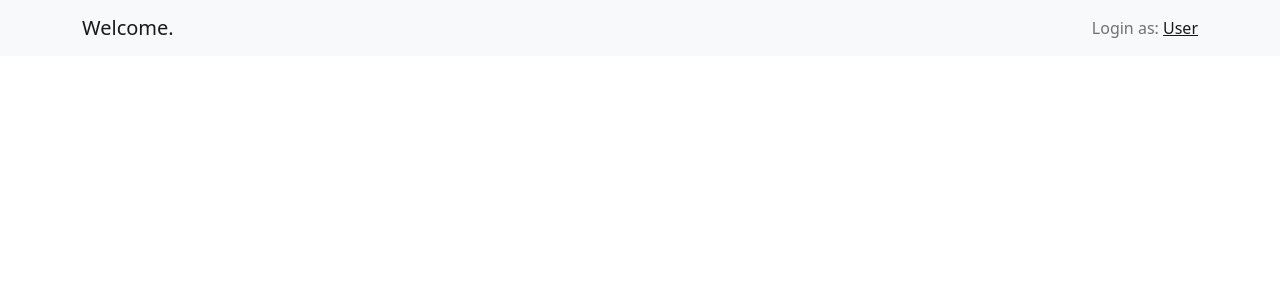
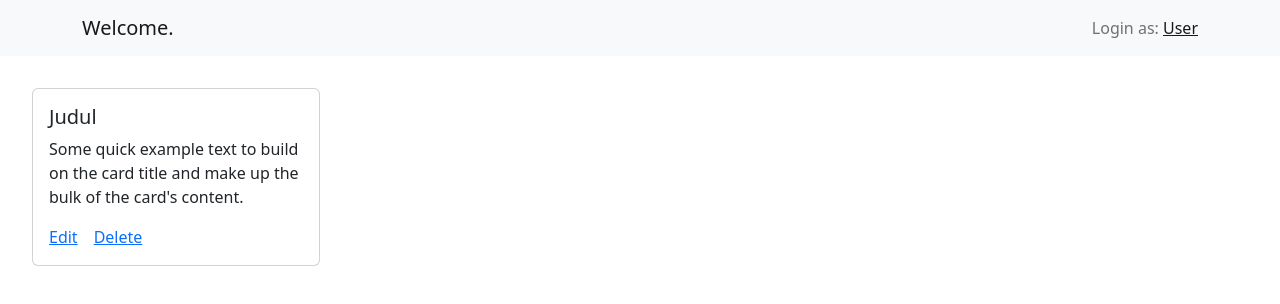
Before and after one commit to salsabilaathika-97/Mock-Test-Login, a React (Create React App) app: page /home in a window 1280 px wide. Shown: the top 304 px of the page. Built offline with nearby package versions, Linux system fonts and the light colour scheme.

Commit message:
create todo component

```diff
--- /dev/null
+++ b/src/components/ToDo/ToDo.js
@@ -0,0 +1,20 @@
+import Card from 'react-bootstrap/Card'
+
+const ToDo = () => {
+    return (
+        <Card style = {{width: '18rem'}}>
+            <Card.Body>
+                <Card.Title>
+                    Judul
+                </Card.Title>
+                <Card.Text>
+                    Some quick example text to build on the card title and make up the bulk of the card's content.
+                </Card.Text>
+                <Card.Link href="#">Edit</Card.Link>
+                <Card.Link href="#">Delete</Card.Link>
+            </Card.Body>
+        </Card>
+    )
+}
+
+export default ToDo;
--- a/src/pages/Home/Home.js
+++ b/src/pages/Home/Home.js
@@ -1,10 +1,14 @@
 import react from "react";
 import Navigation from "../../components/Navigation/Navigation";
+import ToDo from "../../components/ToDo/ToDo";
 
 const Home = () => {
     return (
         <div>
             <Navigation />
+            <div className="m-8">
+                <ToDo />
+            </div>
         </div>
     )
 }
```
